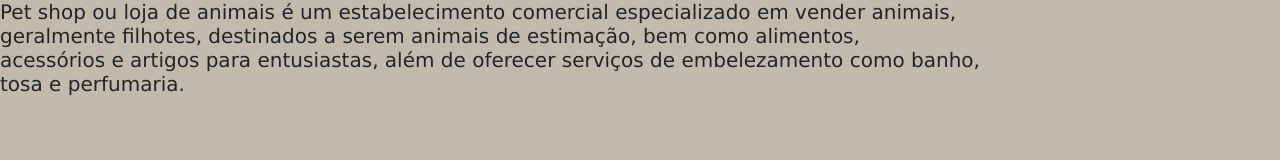
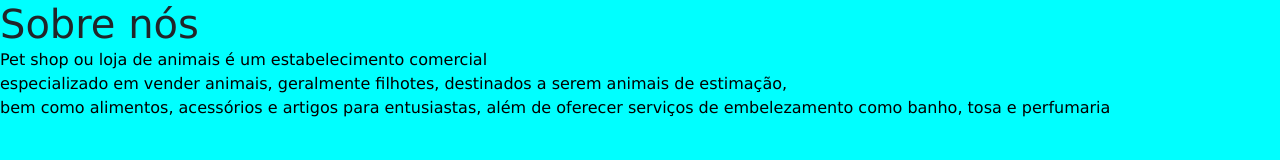
Before and after one commit to diego20232/PetShop, a plain HTML site: page carousel.html in a window 1280 px wide. Drawn offline with nearby package versions, Linux system fonts and the light colour scheme.

Commit message:
alteracao cor de fundo

```diff
--- a/carousel.html
+++ b/carousel.html
@@ -9,6 +9,9 @@
     <title>Carousel</title>
 </head>
 <body>
-<h1 style="font-size: 20px;">Pet shop ou loja de animais é um estabelecimento comercial especializado em vender animais, <br> geralmente filhotes, destinados a serem animais de estimação, bem como alimentos, <br> acessórios e artigos para entusiastas, além de oferecer serviços de embelezamento como banho, <br> tosa e perfumaria.</h1>
+<h1>Sobre nós</h1>
+<p>Pet shop ou loja de animais é um estabelecimento comercial <br> especializado em vender animais,
+geralmente filhotes, destinados a serem animais de estimação, <br> bem como alimentos,
+acessórios e artigos para entusiastas, além de oferecer serviços de embelezamento como banho, tosa e perfumaria</p>
 </body>
 </html>
--- a/css/pet.css
+++ b/css/pet.css
@@ -56,3 +56,7 @@ h1{
 #petshop{
     font-family: monospace;
 }
+
+body{
+    background-color: aqua;
+}
```
